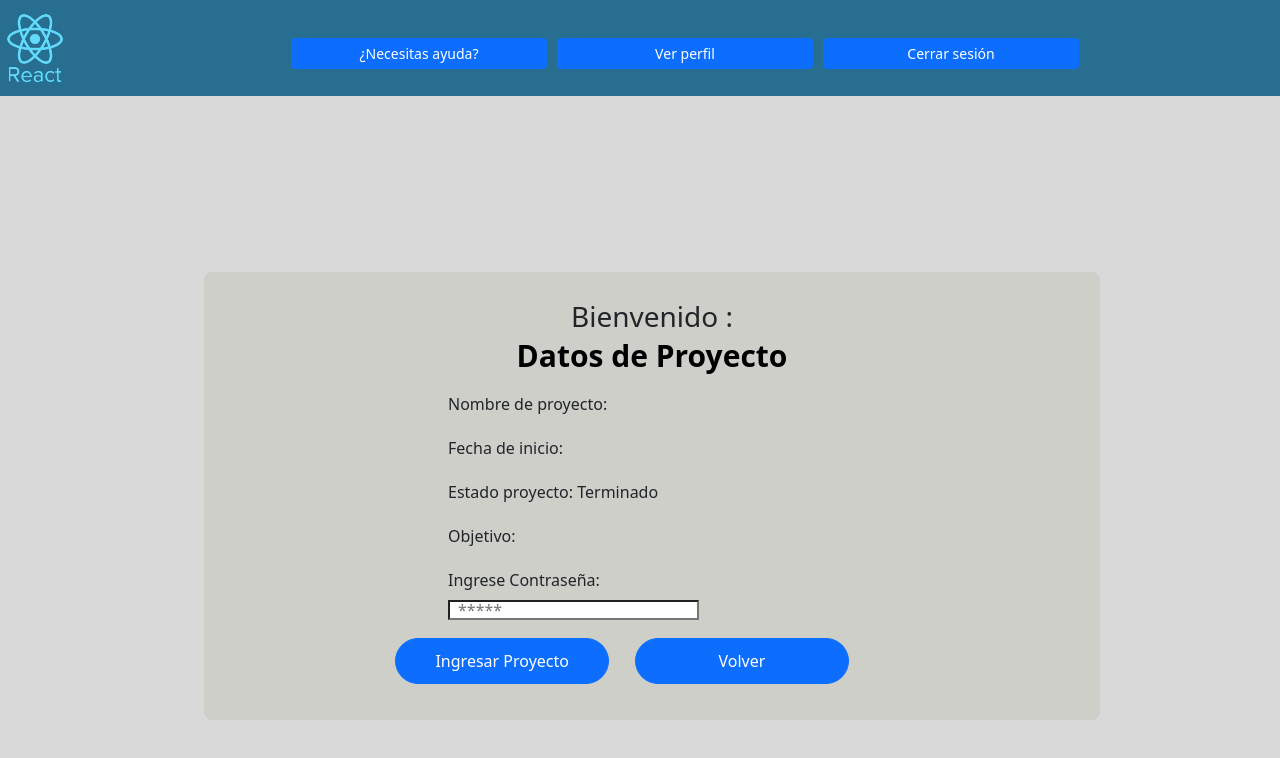
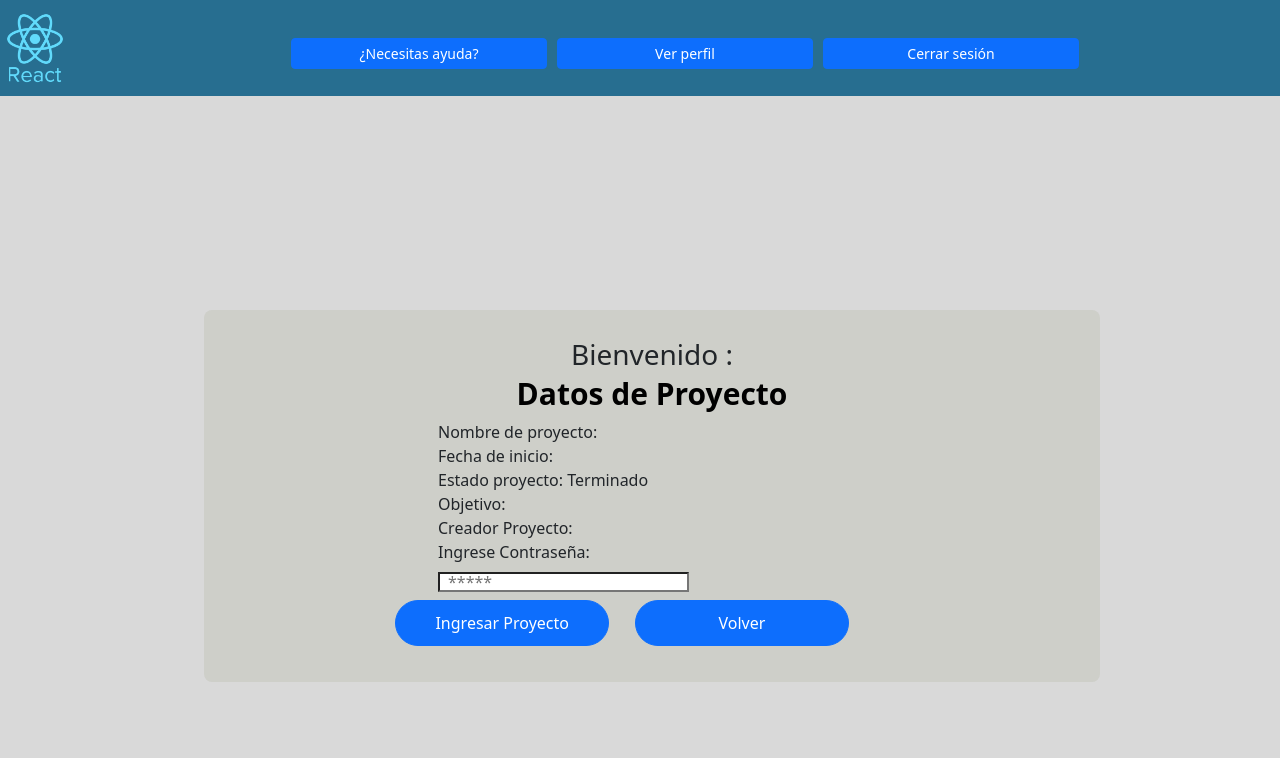
Before and after one commit to dyllansalgado/ProyectoTesis, a React (Create React App) app in the folder frontend/: page /verMasProyecto/1 in a window 1280 px wide. Shown: the top 758 px of the page. Built offline with nearby package versions, Linux system fonts and the light colour scheme; no server answers.

Commit message:
Al momento de crear proyecto aparece el creador

```diff
--- a/frontend/src/components/Main/Main.js
+++ b/frontend/src/components/Main/Main.js
@@ -158,6 +158,9 @@ class Main extends Component {
                         <p>
                           Estado: {proyecto.estado_proyecto.toString() === 'false' ? "Disponible" : "Terminado"}
                         </p>
+                        <p>
+                          Creador: {proyecto.creadorProyecto}
+                        </p>
                         <div className="center">
                           <Button
                             variant="outline-primary" href={`/verMasProyecto/${proyecto.id_proyecto}`}
--- a/frontend/src/components/MisProyectos/MisProyectos.js
+++ b/frontend/src/components/MisProyectos/MisProyectos.js
@@ -154,10 +154,13 @@ class MisProyectos extends Component {
                         <Card.Title>{proyectos.nombre_proyecto}</Card.Title>
                         <Card.Subtitle>Fecha de inicio: {proyectos.fecha_inicio_proyecto}</Card.Subtitle>
                         <p>
-                            Objetivo: {proyectos.objetivo_proyecto}
+                          Objetivo: {proyectos.objetivo_proyecto}
                         </p>
                         <p>
-                            Estado: {proyectos.estado_proyecto.toString() === 'false' ? "Disponible" : "Terminado"}
+                          Estado: {proyectos.estado_proyecto.toString() === 'false' ? "Disponible" : "Terminado"}
+                        </p>
+                        <p>
+                          Creador Proyecto: {proyectos.creadorProyecto}
                         </p>
                         <div className="center">
                         {usuario.id_rol === 1 ?
--- a/frontend/src/components/Proyecto/VerMasProyecto.js
+++ b/frontend/src/components/Proyecto/VerMasProyecto.js
@@ -102,32 +102,37 @@ class VerMasProyecto extends Component {
         </div>
         <div className="fondo">
         <Container fluid>
-            <div className="container_register">
+            <div className="container_register_proyecto">
                 <form className="verDatosProyectos">
                     <div className="center">
                     <h3 className="tituloUsuario"> Bienvenido {rol} :{usuario.nombre_usuario}</h3>
                         <h3 className="titulo">Datos de Proyecto</h3>
-                        <div className="form-group">
+                        <div className="form-group-sm">
                             <label>
                                 Nombre de proyecto: {proyecto.nombre_proyecto}
                             </label>
                         </div>
-                        <div className="form-group">
+                        <div className="form-group-sm">
                             <label>
                                 Fecha de inicio: {proyecto.fecha_inicio_proyecto}
                             </label>
                         </div>
-                        <div className="form-group">
+                        <div className="form-group-sm">
                             <label>
                                 Estado proyecto: {String(proyecto.estado_proyecto) === 'false' ? "Disponible" : "Terminado"}
                             </label>
                         </div>
-                        <div className="form-group">
+                        <div className="form-group-sm">
                             <label>
                                 Objetivo: {proyecto.objetivo_proyecto}
                             </label>
                         </div>
-                        <div className="form-group">
+                        <div className="form-group-sm">
+                            <label>
+                                Creador Proyecto: {proyecto.creadorProyecto}
+                            </label>
+                        </div>
+                        <div className="form-group-sm">
                         <label>
                             Ingrese Contraseña:
                             <input
--- a/frontend/src/components/Proyecto/VerMasProyectos.css
+++ b/frontend/src/components/Proyecto/VerMasProyectos.css
@@ -31,3 +31,11 @@
     padding: 10px 20px;
     bottom: -1%; right: 4%;
 }
+
+.container_register_proyecto{
+    display: flex;
+    justify-content: center;
+    align-items: center;
+    width: 100vw;
+    height: 100vh;
+}
```
Also changed, not shown: 2 other files (tests, documents, lock files or other folders).
